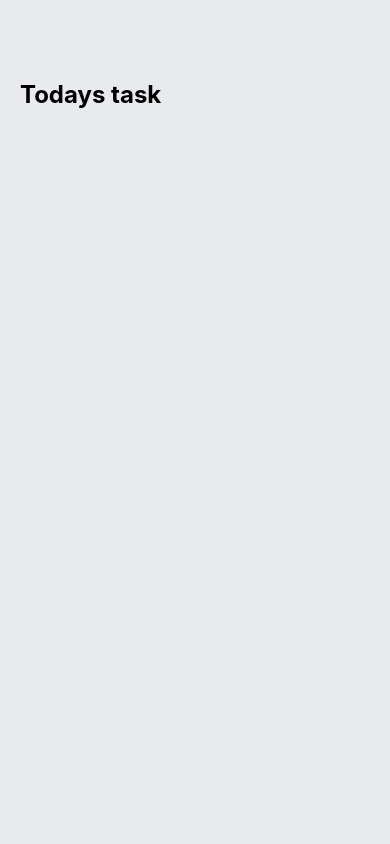
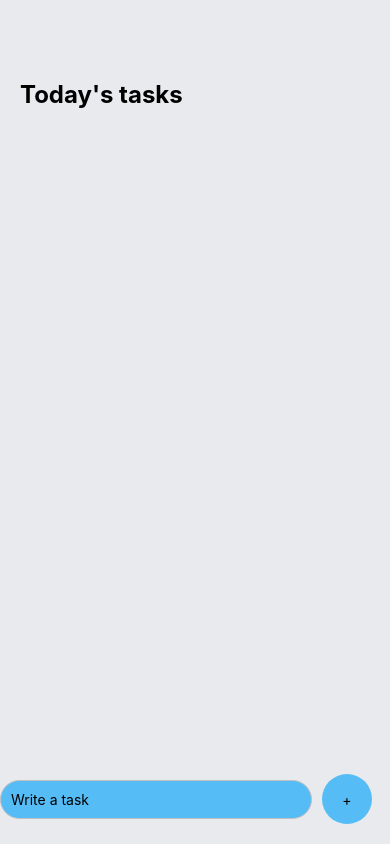
Before and after one commit to Imranyy/tasklist, a React Native app: screen / in a window 390 px wide. Built offline with nearby package versions, Linux system fonts and the light colour scheme.

Commit message:
finished

```diff
--- a/App.js
+++ b/App.js
@@ -1,15 +1,50 @@
-import React from 'react';
-import { StyleSheet, View, Text } from 'react-native';
+import React, {useState} from 'react';
+import { StyleSheet,Platform, TextInput, View, Text, KeyboardAvoidingView, TouchableOpacity, ScrollView, Keyboard } from 'react-native';
+import Task from './components/Task';
 
 export default function App() {
+  const [task,setTask]=useState();
+  const [taskItem,setTaskItem]=useState([]);
+
+  const handleText=()=>{
+    Keyboard.dismiss()
+    setTaskItem([...taskItem, task]);
+    setTask(null)
+  }
+  const completeTask=(index)=>{
+    let itemCopy=[...taskItem];
+    itemCopy.splice(index, 1);
+    setTaskItem(itemCopy);
+  }
   return (
     <View style={styles.container}>
         <View style={styles.wrapper}>
-          <Text style={styles.sectionTitle}>Todays task</Text>
-          <View style={styles.items}>
+          <Text style={styles.sectionTitle}>Today's tasks</Text>
+
+          <ScrollView style={styles.items}>
             {/* list items /tasks */}
-          </View>
+            {
+              taskItem.map((i,index)=>(
+                <TouchableOpacity key={index} onPress={()=>completeTask(index)}>
+                    <Task text={i}/>
+                </TouchableOpacity>
+              ))
+            }
+          </ScrollView>
+
         </View>
+
+        <KeyboardAvoidingView
+          behavior={Platform.OS==='io'? "padding":"height"}
+          style={styles.writeTaskWrapper}
+          >
+            <TextInput style={styles.input} placeholder={'Write a task'} value={task} onChangeText={text=>setTask(text)}/>
+            <TouchableOpacity onPress={()=>handleText()}>
+              <View style={styles.addWrapper}>
+                <Text style={styles.addText}>+</Text>
+              </View>
+            </TouchableOpacity>
+      </KeyboardAvoidingView>
     </View>
   );
 }
@@ -29,6 +64,34 @@ const styles = StyleSheet.create({
     fontWeight:'bold',
   },
   items:{
+    marginTop:30,
+  },
+  writeTaskWrapper:{
+    position:'absolute',
+    bottom:20,
+    width:'100%',
+    flexDirection:'row',
+    alignItems:'center'
+  },
+  input:{
+    paddingVertical:10,
+    paddingHorizontal:15,
+    paddingLeft:10,
+    width:'80%',
+    backgroundColor:'#55BCF6',
+    borderRadius:20,
+    borderColor:'#C0C0C0',
+    borderWidth:1,
 
   },
+  addWrapper:{
+    width:50,
+    height:50,
+    backgroundColor:'#55BCF6',
+    borderRadius:60,
+    justifyContent:'center',
+    alignItems:'center',
+    marginLeft:10,
+  },
+  addText:{},
 });
--- /dev/null
+++ b/components/Task.js
@@ -0,0 +1,50 @@
+import React from 'react';
+import { View,Text,StyleSheet } from 'react-native';
+
+function Task({text}) {
+    return (
+       <View style={styles.item}>
+        <View style={styles.itemLeft}>
+            <View style={styles.square}></View>
+            <Text style={styles.itemText}>{text}</Text>
+        </View>
+        <View style={styles.circular}></View>
+       </View>
+    );
+}
+const styles=StyleSheet.create({
+    item:{
+        backgroundColor:'white',
+        padding:15,
+        borderRadius:10,
+        flexDirection:'row',
+        alignItems:'center',
+        justifyContent:"space-between",
+        marginBottom:20,
+    },
+    itemLeft:{
+        flexDirection:'row',
+        alignItems:'center',
+        flexWrap:'wrap',
+    },
+    square:{
+        width:24,
+        height:24,
+        backgroundColor:'#55BCF6',
+        opacity:0.4,
+        marginRight:10,
+        borderRadius:5,
+    },
+    itemText:{
+        maxWidth:'80%',
+    },
+    circular:{
+        width:12,
+        height:12,
+        borderColor:'#55BCF6',
+        borderRadius:5,
+        borderWidth:2,
+    }
+})
+
+export default Task;
```
